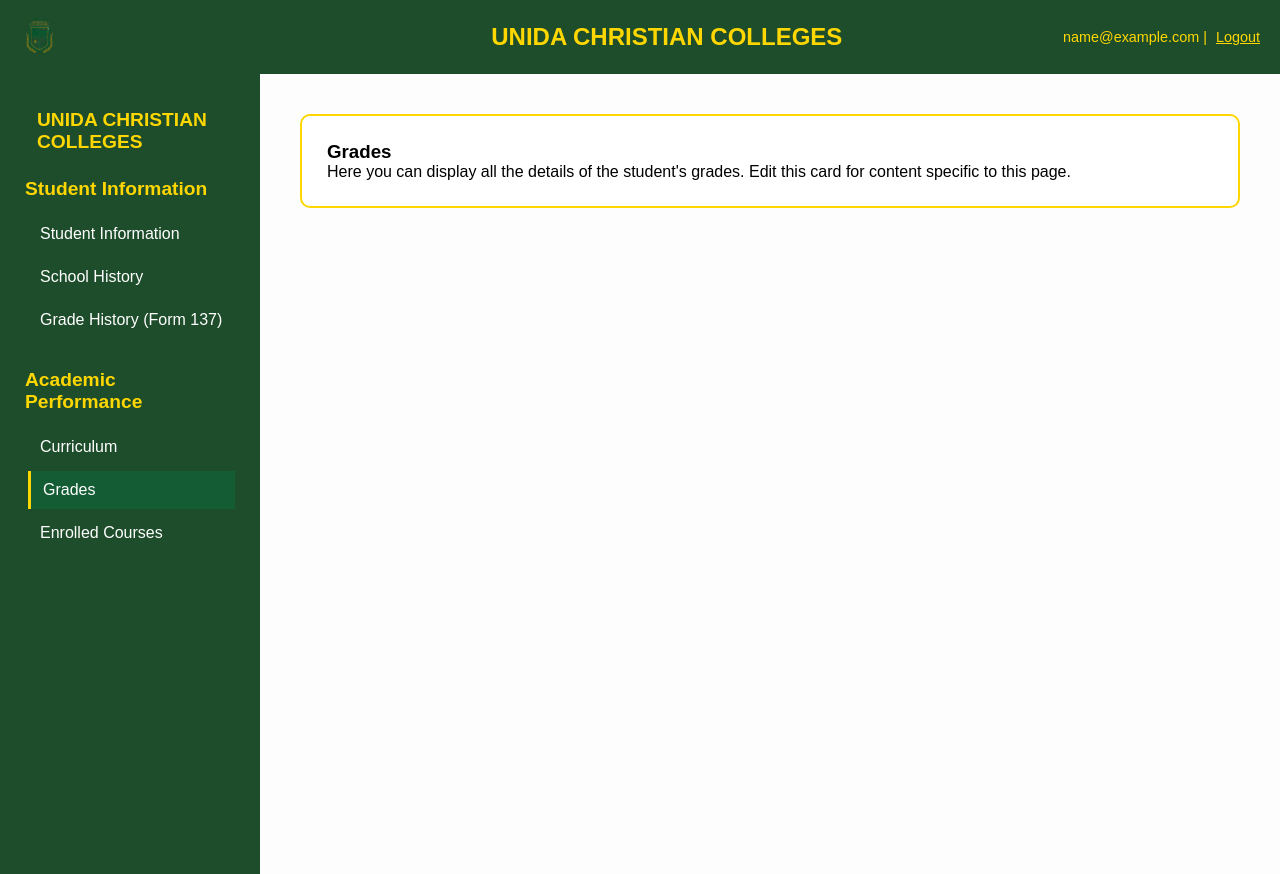
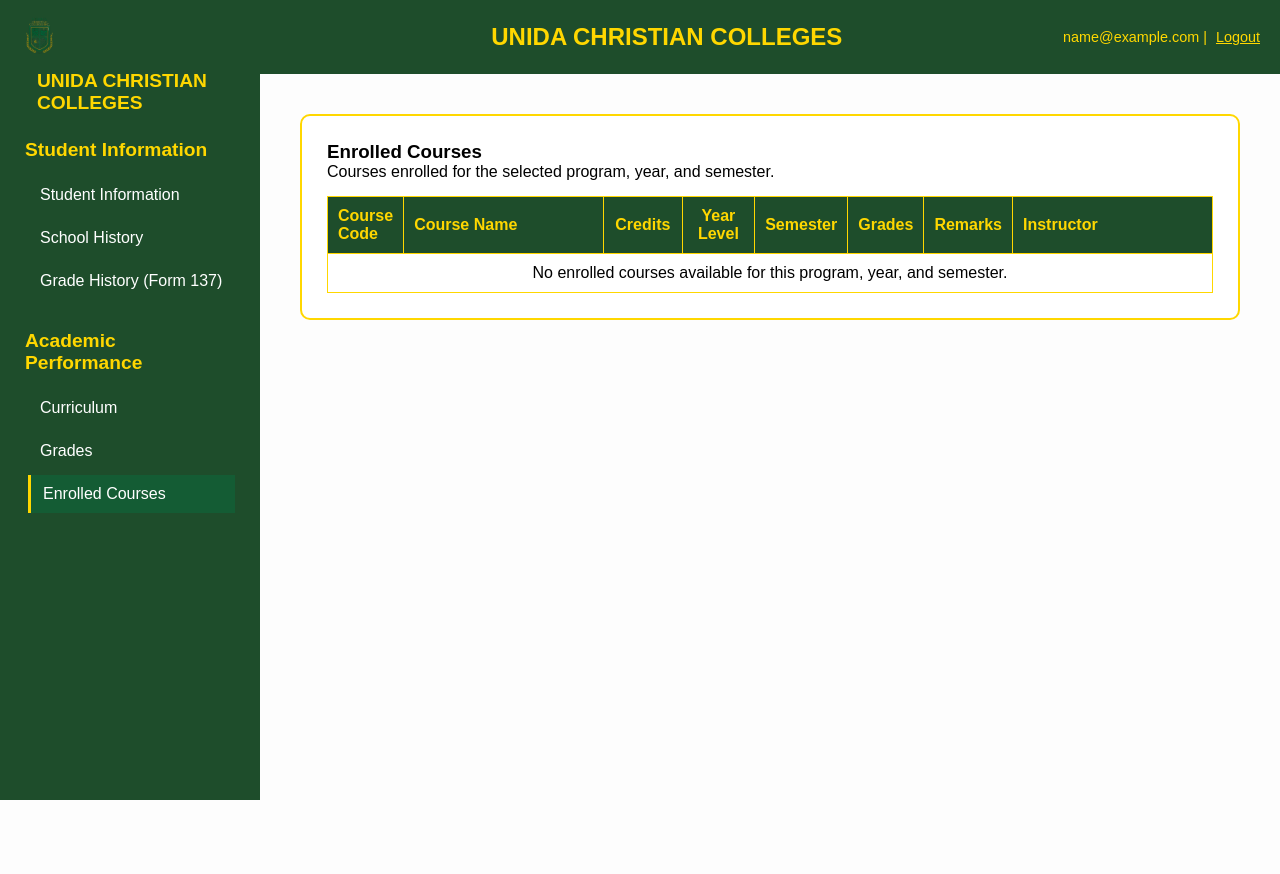
Before and after one commit to SenseiBait/InfoManagementProject, a Flask app: page /grades in a window 1280 px wide. Run offline with Flask 3, Linux system fonts and the light colour scheme; the visitor is signed in with stand-in values (Sample User, id 1).

Commit message:
Add files via upload
added unity to curriculum and enrolled courses.html

```diff
--- a/app.py
+++ b/app.py
@@ -4,6 +4,7 @@ from flask_login import LoginManager, UserMixin, login_user, login_required, log
 import bcrypt
 import datetime
 from datetime import datetime
+from datetime import datetime, date
 
 app = Flask(__name__)
 app.secret_key = 'your_secret_key_here'  # Change to a random string for security
@@ -202,6 +203,13 @@ def register():
             return None
         return str(val).strip()
 
+    def calculate_age(bday):
+        """Return age in years given a date object."""
+        if not bday:
+            return None
+        today = date.today()
+        return today.year - bday.year - ((today.month, today.day) < (bday.month, bday.day))
+
     if request.method == "POST":
         conn = get_db_connection()
         cursor = conn.cursor()
@@ -220,16 +228,18 @@ def register():
             Status = safe_value(request.form.get("Status"))
             StudentNumber = safe_value(request.form.get("StudentNumber"))
 
+            # Birthday + auto age
             Birthday_raw = request.form.get("Birthday")
             Birthday = None
+            Age = None
             if Birthday_raw:
                 try:
                     Birthday = datetime.strptime(Birthday_raw, "%Y-%m-%d").date()
+                    Age = calculate_age(Birthday)  # ✅ auto-calculate age
                 except ValueError:
                     Birthday = None
+                    Age = None
 
-            Age_raw = request.form.get("Age")
-            Age = int(Age_raw) if Age_raw and Age_raw.isdigit() else None
             Birthplace = safe_value(request.form.get("Birthplace"))
             Sex = safe_value(request.form.get("Sex"))
             CellphoneNumber = safe_value(request.form.get("CellphoneNumber"))
@@ -263,7 +273,7 @@ def register():
                 Address = ", ".join(filter(None, [
                     safe_value(request.form.get('EmergencyHouseNumber')),
                     safe_value(request.form.get('EmergencyStreet')),
-                    safe_value(request.form.get('EmergencyVillage')),   # ✅ Village included
+                    safe_value(request.form.get('EmergencyVillage')),
                     safe_value(request.form.get('EmergencyBarangay')),
                     safe_value(request.form.get('EmergencyCity')),
                     safe_value(request.form.get('EmergencyProvince')),
@@ -339,6 +349,13 @@ def edit_studentinfo():
         columns = [col[0] for col in cursor.description]
         return dict(zip(columns, row))
 
+    def calculate_age(bday):
+        """Return age in years given a date object."""
+        if not bday:
+            return None
+        today = date.today()
+        return today.year - bday.year - ((today.month, today.day) < (bday.month, bday.day))
+
     if request.method == 'POST':
         conn = get_db_connection()
         cursor = conn.cursor()
@@ -349,8 +366,8 @@ def edit_studentinfo():
         Program = safe_int(request.form.get('Program'))
         YearLevel = safe_int(request.form.get('YearLevel'))
         Semester = safe_int(request.form.get('Semester'))
-        Birthday = safe_date(request.form.get('Birthday'))
-        Age = safe_int(request.form.get('Age'))
+        Birthday = safe_date(request.form.get('Birthday'))   # stored as date
+        Age = calculate_age(Birthday)  # auto-calculate age
         Status = safe_value(request.form.get('Status'))
         StudentNumber = safe_value(request.form.get('StudentNumber'))
         Birthplace = safe_value(request.form.get('Birthplace'))
@@ -389,7 +406,7 @@ def edit_studentinfo():
             """, (FirstName, LastName, Program, YearLevel, Semester, Birthday, Age, Status,
                   StudentNumber, Birthplace, Sex, CellphoneNumber, Email, CivilStatus, Nationality, Religion,
                   HouseNumber, Street, Village, Barangay, City, Province, ZIPCode, TelephoneMobileNumber,
-                  ContactPerson, ContactNumber, Relation, Address, int(current_user.id)))  # force int
+                  ContactPerson, ContactNumber, Relation, Address, int(current_user.id)))
 
             if cursor.rowcount == 0:
                 flash("No rows updated — check that UserID exists.", "warning")
@@ -413,6 +430,25 @@ def edit_studentinfo():
     cursor.close()
     conn.close()
 
+    # --- FIX: normalize Birthday for <input type="date"> ---
+    if student_data.get('Birthday'):
+        try:
+            if isinstance(student_data['Birthday'], (datetime, date)):
+                student_data['Birthday'] = student_data['Birthday'].strftime("%Y-%m-%d")
+            else:
+                student_data['Birthday'] = datetime.strptime(str(student_data['Birthday']), "%Y-%m-%d").strftime("%Y-%m-%d")
+        except Exception:
+            student_data['Birthday'] = None
+
+    # Auto-calculate Age if Birthday exists
+    age_val = None
+    if student_data.get('Birthday'):
+        try:
+            bday_obj = datetime.strptime(student_data['Birthday'], "%Y-%m-%d").date()
+            age_val = calculate_age(bday_obj)
+        except Exception:
+            age_val = None
+
     # Group into personal, address, emergency
     student_data['personal'] = {
         'FirstName': student_data.get('FirstName'),
@@ -421,7 +457,7 @@ def edit_studentinfo():
         'YearLevel': student_data.get('YearLevel'),
         'Semester': student_data.get('Semester'),
         'Birthday': student_data.get('Birthday'),
-        'Age': student_data.get('Age'),
+        'Age': age_val if age_val is not None else student_data.get('Age'),
         'Status': student_data.get('Status'),
         'StudentNumber': student_data.get('StudentNumber'),
         'Birthplace': student_data.get('Birthplace'),
@@ -559,10 +595,22 @@ def studentinfo():
         student_dict = row_to_dict(cursor, row)
 
         if student_dict:
+            # ✅ Program ID → Program Name mapping
+            program_map = {
+                1: "BSCS",
+                2: "ACT",
+                3: "BAOM",
+                4: "BAHRM",
+                5: "BEED",
+                6: "BSED SOC",
+                7: "BSED VAL",
+                8: "BSED ENG"
+            }
+
             student_data['personal'] = {
                 'FirstName': safe_value(student_dict.get('FirstName')),
                 'LastName': safe_value(student_dict.get('LastName')),
-                'Program': safe_value(student_dict.get('Program')),
+                'Program': program_map.get(student_dict.get('Program')),  # ✅ mapped name
                 'YearLevel': safe_value(student_dict.get('YearLevel')),
                 'Semester': safe_value(student_dict.get('Semester')),
                 'Status': safe_value(student_dict.get('Status')),
@@ -577,6 +625,7 @@ def studentinfo():
                 'Nationality': safe_value(student_dict.get('Nationality')),
                 'Religion': safe_value(student_dict.get('Religion'))
             }
+
             student_data['address'] = {
                 'HouseNumber': safe_value(student_dict.get('HouseNumber')),
                 'Street': safe_value(student_dict.get('Street')),
@@ -587,6 +636,7 @@ def studentinfo():
                 'ZIPCode': safe_value(student_dict.get('ZIPCode')),
                 'TelephoneMobileNumber': safe_value(student_dict.get('TelephoneMobileNumber'))
             }
+
             student_data['emergency'] = {
                 'ContactPerson': safe_value(student_dict.get('ContactPerson')),
                 'Relation': safe_value(student_dict.get('Relation')),
--- a/static/css/main.css
+++ b/static/css/main.css
@@ -21,10 +21,9 @@
   background-color: var(--dark-green);
   color: var(--gold);
   padding: 10px 20px;
-  position: sticky;
+  position: sticky;   /* stays at top when scrolling */
   top: 0;
-  z-index: 1000;
-  position: relative;
+  z-index: 1000;      /* ensures it stays above sidebar/content */
 }
 
 .school-banner img {
@@ -65,6 +64,16 @@
   color: var(--white);
   padding: 25px;
   flex-shrink: 0;
+
+  /* ✅ Fixed sidebar aligned with banner */
+  position: fixed;
+  top: 0;
+  left: 0;
+  height: 100vh;        /* full viewport height */
+  overflow-y: auto;     /* scroll inside if content is taller */
+
+  /* Push content down so it doesn’t overlap banner */
+  padding-top: 60px;    /* adjust to match banner height */
 }
 
 .sidebar h2 {
@@ -99,6 +108,7 @@
 .content {
   flex: 1;
   padding: 40px;
+  margin-left: 260px;   /* offset for fixed sidebar */
 }
 
 .content h1 {
@@ -115,9 +125,8 @@
   margin-bottom: 30px;
 }
 
-/* ===== Table Styling (shared by Enrolled Courses & Curriculum) ===== */
-.card table,
-.curriculum-card table {
+/* ===== Enrolled Courses Table ===== */
+.card.enrolled-courses table {
   width: 100%;
   border-collapse: collapse;
   margin-top: 15px;
@@ -125,102 +134,90 @@
   overflow-x: auto;
 }
 
-.card table th,
-.card table td,
-.curriculum-card table th,
-.curriculum-card table td {
+.card.enrolled-courses th,
+.card.enrolled-courses td {
   border: 1px solid var(--gold);
-  padding: 12px;
+  padding: 10px;
   text-align: left;
 }
 
-.card table th,
-.curriculum-card table th {
+.card.enrolled-courses th {
   background-color: var(--dark-green);
   color: var(--gold);
+  font-weight: bold;
 }
 
-.card table tr:nth-child(even),
-.curriculum-card table tr:nth-child(even) {
+/* Compact numeric columns */
+.card.enrolled-courses th:nth-child(3),
+.card.enrolled-courses td:nth-child(3), /* Credits */
+.card.enrolled-courses th:nth-child(4),
+.card.enrolled-courses td:nth-child(4), /* Year Level */
+.card.enrolled-courses th:nth-child(5),
+.card.enrolled-courses td:nth-child(5)  /* Semester */ {
+  width: 80px;
+  text-align: center;
+}
+
+/* Text-heavy columns expand */
+.card.enrolled-courses th:nth-child(2),
+.card.enrolled-courses td:nth-child(2), /* Course Name */
+.card.enrolled-courses th:nth-child(8),
+.card.enrolled-courses td:nth-child(8)  /* Instructor */ {
+  min-width: 200px;
+}
+
+/* Optional: striped rows for readability */
+.card.enrolled-courses tr:nth-child(even) {
   background-color: #f9f9f9;
 }
 
-/* Compact column widths for Curriculum/Enrolled Courses */
-.card table th:first-child,
-.card table td:first-child,
-.curriculum-card table th:first-child,
-.curriculum-card table td:first-child {
-  width: 60px; /* Taken checkbox */
+/* ===== Curriculum Table ===== */
+.card.curriculum-card table {
+  width: 100%;
+  border-collapse: collapse;
+  margin-top: 15px;
+  table-layout: fixed;   /* respect colgroup widths */
+}
+
+.card.curriculum-card th,
+.card.curriculum-card td {
+  border: 1px solid var(--gold);
+  padding: 8px;
+  text-align: left;
+}
+
+.card.curriculum-card th {
+  background-color: var(--dark-green);
+  color: var(--gold);
+  font-weight: bold;
+}
+
+/* Optional: striped rows */
+.card.curriculum-card tr:nth-child(even) {
+  background-color: #f9f9f9;
+}
+
+/* Center checkbox styling */
+.center-checkbox {
   text-align: center;
 }
 
-.card table th:nth-child(2),
-.card table td:nth-child(2),
-.curriculum-card table th:nth-child(2),
-.curriculum-card table td:nth-child(2) {
-  width: 120px; /* Course Code */
+.center-checkbox input[type="checkbox"] {
+  margin: 0 auto;
+  display: block;
+  width: 20px;   /* Adjust width of the checkbox */
+  height: 20px;  /* Adjust height of the checkbox */
+  margin-left: auto;
+  margin-right: auto;
 }
 
-.card table th:nth-child(3),
-.card table td:nth-child(3),
-.curriculum-card table th:nth-child(3),
-.curriculum-card table td:nth-child(3) {
-  width: 300px; /* Course Name */
+/* Make sure the table layout respects the colgroup */
+.card.curriculum-card table td,
+.card.curriculum-card table th {
+  word-wrap: break-word;  /* Prevent content from overflowing */
 }
 
-.card table th:nth-child(4),
-.card table td:nth-child(4),
-.curriculum-card table th:nth-child(4),
-.curriculum-card table td:nth-child(4) {
-  width: 80px; /* Credits */
-  text-align: center;
-}
-
-/* Grades, Remarks, Instructor auto-adjust */
-.card table th:nth-child(5),
-.card table td:nth-child(5),
-.card table th:nth-child(6),
-.card table td:nth-child(6),
-.card table th:nth-child(7),
-.card table td:nth-child(7),
-.curriculum-card table th:nth-child(5),
-.curriculum-card table td:nth-child(5),
-.curriculum-card table th:nth-child(6),
-.curriculum-card table td:nth-child(6),
-.curriculum-card table th:nth-child(7),
-.curriculum-card table td:nth-child(7) {
-  min-width: 120px;
-}
-
-.center-checkbox {
-  text-align: center;
-}
-.center-checkbox input[type="checkbox"] {
-  margin: auto;
-  display: block;
-}
-
-.curriculum-card {
-  background-color: var(--white);
-  border: 2px solid var(--gold);
-  border-radius: 10px;
-  padding: 25px;
-  margin-bottom: 30px;
-}
-
-.curriculum-card h3 {
-  color: var(--dark-green);
-  margin-bottom: 15px;
-}
-
-.curriculum-card .no-data {
-  text-align: center;
-  font-style: italic;
-  color: #555;
-  padding: 20px;
-}
-
-/* ===== Student Info Layout (/register) ===== */
+/* ===== Student Info Layout (/register & /edit_studentinfo) ===== */
 .info-row {
   display: grid;
   grid-template-columns: 1fr 1fr;
@@ -247,7 +244,7 @@
   white-space: nowrap;
 }
 
-/* Section headings in /register */
+/* Section headings */
 .card h4 {
   color: var(--dark-green);
   margin: 20px 0 10px;
@@ -255,7 +252,7 @@
   padding-bottom: 5px;
 }
 
-/* Page-specific form rules for /register */
+/* Page-specific form rules */
 .card form label {
   display: inline-block;
   width: 180px;
@@ -275,10 +272,11 @@
   vertical-align: middle;
 }
 
-.card form button {
+.btn-update {
   display: block;
   margin: 30px auto 0;
   padding: 12px 30px;
+  width: fit-content;          /* keeps width tight to text */
   background-color: var(--dark-green);
   color: var(--gold);
   border: none;
@@ -286,10 +284,19 @@
   cursor: pointer;
   font-weight: bold;
   text-align: center;
+  text-decoration: none;
+  transition: background-color 0.3s ease;
 }
 
-.card form button:hover {
+.btn-update:hover {
   background-color: var(--green);
+}
+
+/* Center buttons inside forms/cards */
+.card form button,
+.card .btn-update {
+  display: block;
+  margin: 30px auto 0;
 }
 
 /* Emergency Contact tweaks */
--- a/templates/subpages/courses.html
+++ b/templates/subpages/courses.html
@@ -40,12 +40,12 @@
 
   <div class="content">
     <!-- Courses Table -->
-    <div class="card">
+    <div class="card enrolled-courses">
       <h3>Enrolled Courses</h3>
       <p>Courses enrolled for the selected program, year, and semester.</p>
 
       <!-- Table to display the courses data -->
-      <table border="1" cellpadding="5">
+      <table>
         <thead>
           <tr>
             <th>Course Code</th>
--- a/templates/subpages/grades.html
+++ b/templates/subpages/grades.html
@@ -2,7 +2,7 @@
 <html lang="en">
 <head>
   <meta charset="UTF-8">
-  <title>Student Information - UNIDA CHRISTIAN COLLEGES</title>
+  <title>Enrolled Courses - UNIDA CHRISTIAN COLLEGES</title>
   <link rel="stylesheet" href="{{ url_for('static', filename='css/main.css') }}">
 </head>
 <body>
@@ -11,8 +11,6 @@
 <div class="school-banner">
   <a href="/"><img src="{{ url_for('static', filename='image/logo.png') }}" alt="School Logo"></a>
   <h1>UNIDA CHRISTIAN COLLEGES</h1>
-
-  <!-- User info on the right -->
   {% if current_user.is_authenticated %}
   <div class="user-info">
     {{ current_user.email }} | <a href="{{ url_for('logout') }}">Logout</a>
@@ -35,16 +33,52 @@
     <h2>Academic Performance</h2>
     <ul>
       <li><a href="/curriculum">Curriculum</a></li>
-        <li><a href="/grades" class="active">Grades</a></li>
-        <li><a href="/courses">Enrolled Courses</a></li>
+      <li><a href="/grades">Grades</a></li>
+      <li><a href="/courses" class="active">Enrolled Courses</a></li>
     </ul>
   </div>
 
   <div class="content">
-      <!-- Editable cards -->
-      <div class="card">
-        <h3>Grades</h3>
-        <p>Here you can display all the details of the student's grades. Edit this card for content specific to this page.</p>
+    <!-- Courses Table -->
+    <div class="card enrolled-courses">
+      <h3>Enrolled Courses</h3>
+      <p>Courses enrolled for the selected program, year, and semester.</p>
+
+      <!-- Table to display the courses data -->
+      <table>
+        <thead>
+          <tr>
+            <th>Course Code</th>
+            <th>Course Name</th>
+            <th>Credits</th>
+            <th>Year Level</th>
+            <th>Semester</th>
+            <th>Grades</th>
+            <th>Remarks</th>
+            <th>Instructor</th>
+          </tr>
+        </thead>
+        <tbody>
+          {% if courses %}
+            {% for course in courses %}
+              <tr>
+                <td>{{ course.CourseCode }}</td>
+                <td>{{ course.CourseName }}</td>
+                <td>{{ course.Credits }}</td>
+                <td>{{ course.YearLevel }}</td>
+                <td>{{ course.Semester }}</td>
+                <td>{{ course.Grades }}</td>
+                <td>{{ course.Remarks }}</td>
+                <td>{{ course.Instructor }}</td>
+              </tr>
+            {% endfor %}
+          {% else %}
+            <tr>
+              <td colspan="8" style="text-align: center;">No enrolled courses available for this program, year, and semester.</td>
+            </tr>
+          {% endif %}
+        </tbody>
+      </table>
     </div>
   </div>
 </div>
--- a/templates/subpages/studentinfo.html
+++ b/templates/subpages/studentinfo.html
@@ -69,7 +69,6 @@
                         <div class="info-value">
                             {% if student_data.personal.Semester == 1 %}1st Semester
                             {% elif student_data.personal.Semester == 2 %}2nd Semester
-                            {% elif student_data.personal.Semester == 3 %}3rd Semester
                             {% else %}N/A{% endif %}
                         </div>
                     </div>
@@ -165,7 +164,7 @@
 
 
             <!-- Edit Button -->
-            <button onclick="window.location.href='{{ url_for('edit_studentinfo') }}'">Edit Information</button>
+            <a href="{{ url_for('edit_studentinfo') }}" class="btn-update">Edit Information</a>
 
             <!-- Edit Form (hidden by default) -->
             <div id="edit-form" style="display:none;">
```
Also changed, not shown: templates/register.html (+24 -4 lines), templates/subpages/curriculum.html (+13 -6 lines), templates/subpages/edit_studentinfo.html (+73 -21 lines), 1 other file. Lines whose indentation alone changed are shown as unchanged.
